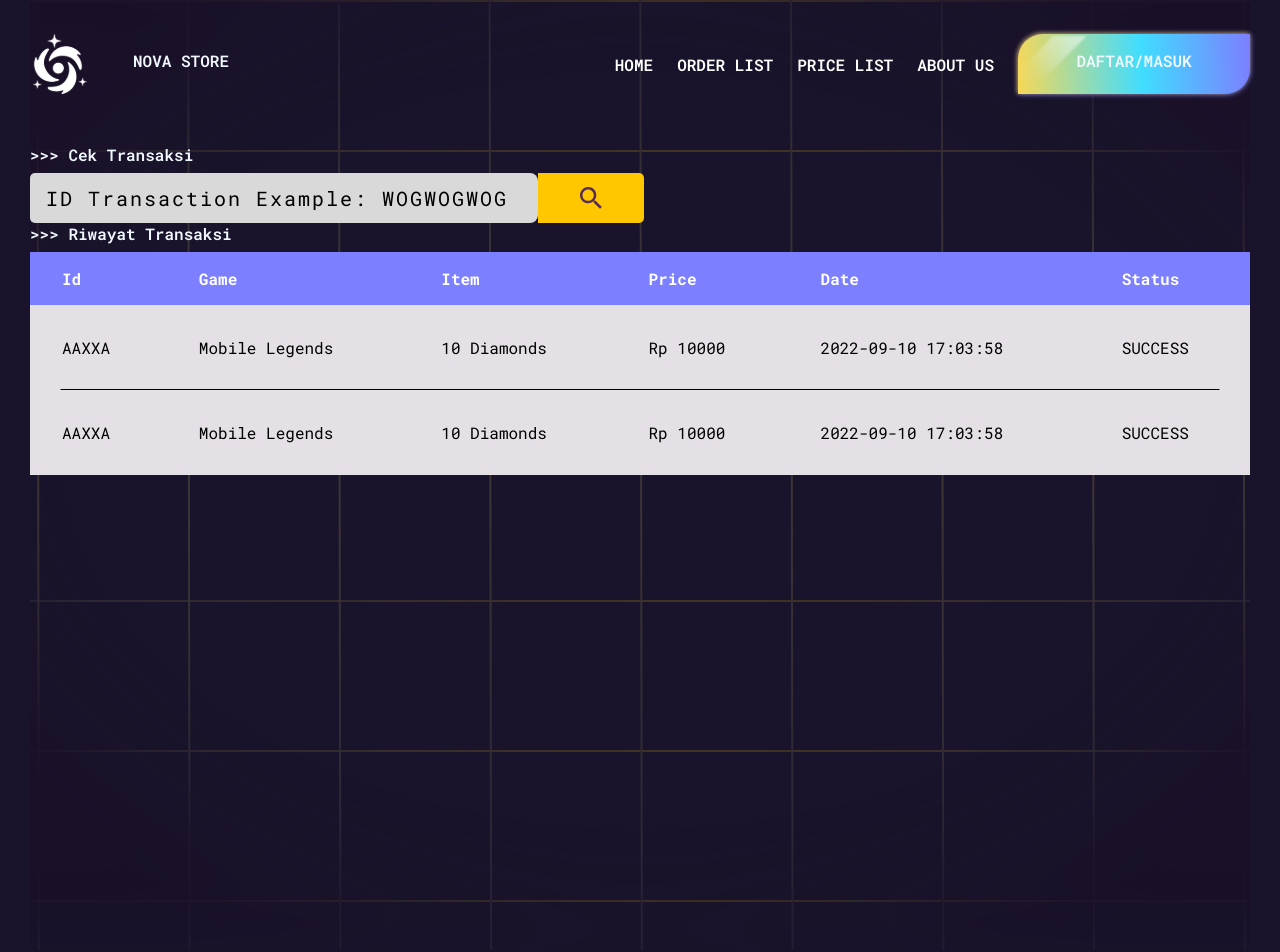
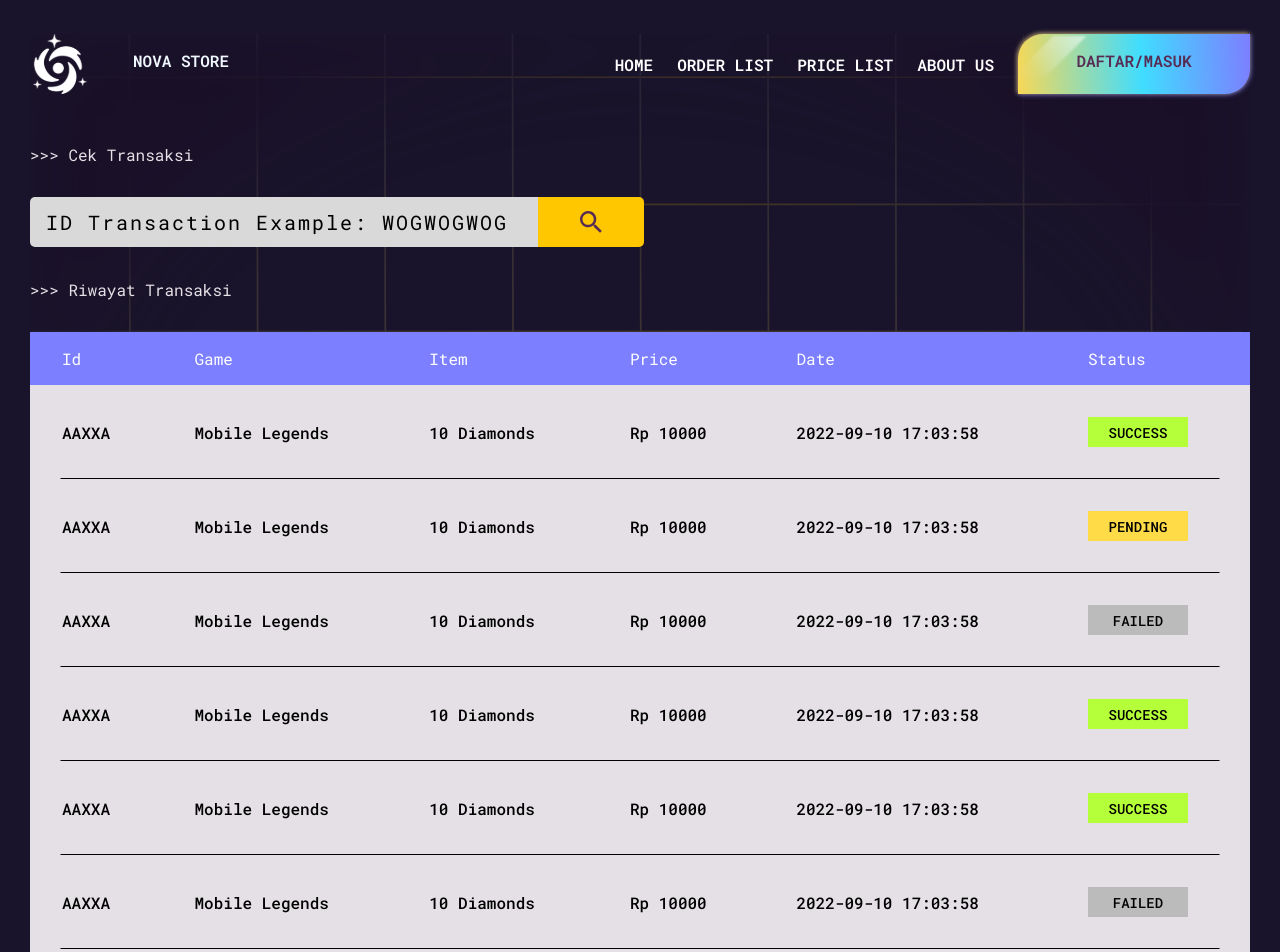
Before and after one commit to DanarGdg/nova-store, a React (Create React App) app: page /order-list in a window 1280 px wide. Shown: the top 952 px of the page. Built offline with nearby package versions, Linux system fonts and the light colour scheme.

Commit message:
style: [DG] add order list page

```diff
--- a/src/components/Navbar.jsx
+++ b/src/components/Navbar.jsx
@@ -20,10 +20,12 @@ function Navbar() {
                 <li> <Link to='/about-us'>ABOUT US</Link> </li>
             </ul>
 
-            <div className='btn-special'>
-                <p>DAFTAR/MASUK</p>
-                <img src={shade} alt="" />
-            </div>
+            <Link to={'/login-register'}>
+                <div className='btn-special'>
+                    <p>DAFTAR/MASUK</p>
+                    <img src={shade} alt="" />
+                </div>
+            </Link>
         </div>
     </nav>
   )
--- a/src/components/Search.jsx
+++ b/src/components/Search.jsx
@@ -4,7 +4,7 @@ import search from '../assets/search.svg'
 function Search(props) {
   return (
     <div className='search'>
-        <input type="text" placeholder={props.placeholder}/>
+        <input className='input' type="text" placeholder={props.placeholder}/>
         <div><img src={search} alt="" /></div>
     </div>
   )
--- a/src/components/TableOrderList.jsx
+++ b/src/components/TableOrderList.jsx
@@ -18,7 +18,7 @@ function TableOrderList() {
             <td>10 Diamonds</td>
             <td>Rp 10000</td>
             <td>2022-09-10 17:03:58</td>
-            <td>SUCCESS</td>
+            <td><div className='status status_success'>SUCCESS</div></td>
         </tr>
         <tr>
             <td>AAXXA</td>
@@ -26,7 +26,47 @@ function TableOrderList() {
             <td>10 Diamonds</td>
             <td>Rp 10000</td>
             <td>2022-09-10 17:03:58</td>
-            <td>SUCCESS</td>
+            <td><div className='status status_pending'>PENDING</div></td>
+        </tr>
+        <tr>
+            <td>AAXXA</td>
+            <td>Mobile Legends</td>
+            <td>10 Diamonds</td>
+            <td>Rp 10000</td>
+            <td>2022-09-10 17:03:58</td>
+            <td><div className='status status_failed'>FAILED</div></td>
+        </tr>
+        <tr>
+            <td>AAXXA</td>
+            <td>Mobile Legends</td>
+            <td>10 Diamonds</td>
+            <td>Rp 10000</td>
+            <td>2022-09-10 17:03:58</td>
+            <td><div className='status status_success'>SUCCESS</div></td>
+        </tr>
+        <tr>
+            <td>AAXXA</td>
+            <td>Mobile Legends</td>
+            <td>10 Diamonds</td>
+            <td>Rp 10000</td>
+            <td>2022-09-10 17:03:58</td>
+            <td><div className='status status_success'>SUCCESS</div></td>
+        </tr>
+        <tr>
+            <td>AAXXA</td>
+            <td>Mobile Legends</td>
+            <td>10 Diamonds</td>
+            <td>Rp 10000</td>
+            <td>2022-09-10 17:03:58</td>
+            <td><div className='status status_failed'>FAILED</div></td>
+        </tr>
+        <tr>
+            <td>AAXXA</td>
+            <td>Mobile Legends</td>
+            <td>10 Diamonds</td>
+            <td>Rp 10000</td>
+            <td>2022-09-10 17:03:58</td>
+            <td><div className='status status_success'>SUCCESS</div></td>
         </tr>
     </table>
   )
--- a/src/pages/OrderList.jsx
+++ b/src/pages/OrderList.jsx
@@ -1,4 +1,5 @@
 import React from 'react'
+import Footer from '../components/Footer'
 import Navbar from '../components/Navbar'
 import Search from '../components/Search'
 import TableOrderList from '../components/TableOrderList'
@@ -8,10 +9,11 @@ function OrderList() {
   return (
     <div className='order-list'>
       <Navbar/>
-      <p>&gt;&gt;&gt; Cek Transaksi</p>
+      <p className='text'>&gt;&gt;&gt; Cek Transaksi</p>
       <Search placeholder='ID Transaction Example: WOGWOGWOG' className='search'/>
-      <p>&gt;&gt;&gt; Riwayat Transaksi</p>
+      <p className='text'>&gt;&gt;&gt; Riwayat Transaksi</p>
       <TableOrderList/>
+      <Footer/>
     </div>
   )
 }
--- a/src/styles/App.css
+++ b/src/styles/App.css
@@ -1,4 +1,4 @@
-.home::before, .about-us::before, .login-register::before, .price-list::before{
+.home::before, .about-us::before, .login-register::before, .price-list::before, .order-list::before{
   content: " ";
   background-image: url("../assets/background-grid.svg");
   background-repeat: no-repeat;
@@ -80,10 +80,11 @@
   align-items: center;
 }
 
-.search input {
+.search .input {
   /* width: 400px; */
   height: 50px;
   outline: none;
+  border-radius: 0;
   border-top-left-radius: 5px;
   border-end-start-radius: 5px;
   background-color: #D9D9D9;
@@ -95,7 +96,7 @@
   letter-spacing: 0.1em;
 }
 
-.search input::placeholder {
+.search .input::placeholder {
   color: #000;
 }
 
--- a/src/styles/navbar.css
+++ b/src/styles/navbar.css
@@ -31,12 +31,15 @@
     height: 60px;
     border-top-left-radius: 25px;
     border-bottom-right-radius: 25px;
-    color: #572C53;
     border: none;
     overflow: hidden;
     transition: all 0.2s ease 0s;
     background: linear-gradient(86.43deg, #FFC700 0%, #F8D856 0%, #40DDFF 53.13%, #7C7FFF 99.61%);
     filter: drop-shadow(rgba(255, 215, 77, 0.6) -1px -1px 2px) drop-shadow(rgba(124, 127, 255, 0.6) 1px 1px 2px);
+}
+
+.btn-special p{
+    color: #572C53;
 }
 
 .btn-special:hover{
--- a/src/styles/orderList.css
+++ b/src/styles/orderList.css
@@ -2,6 +2,17 @@
     width: 1220px;
     margin: 0 auto;
     position: relative;
+}
+
+.order-list .text{
+    color: #E5E1E6;
+    font-weight: 400;
+    font-size: 16px;
+    margin-bottom: 2rem;
+}
+
+.order-list .search{
+    margin-bottom: 2rem;
 }
 
 .order-list .search input{
@@ -18,12 +29,37 @@
     background-color: #7C7FFF;
     padding: 1rem 2rem;
     text-align: left;
+    font-weight: 400;
 }
 
 .table-order-list td{
     background-color: #E4E0E5;
     color: #000;
     padding: 2rem 2rem;
+    font-weight: 500;
+}
+
+.table-order-list td .status{
+    display: flex;
+    justify-content: center;
+    align-items: center;
+    width: 100px;
+    height: 30px;
+    background-color: #FF3939;
+    font-size: 14px;
+}
+
+
+.table-order-list td .status_success{
+    background-color: #B4FF39;
+}
+
+.table-order-list td .status_pending{
+    background-color: #FFDB47;
+}
+
+.table-order-list td .status_failed{
+    background-color: #BBBBBB;
 }
 
 .table-order-list tr{
```
